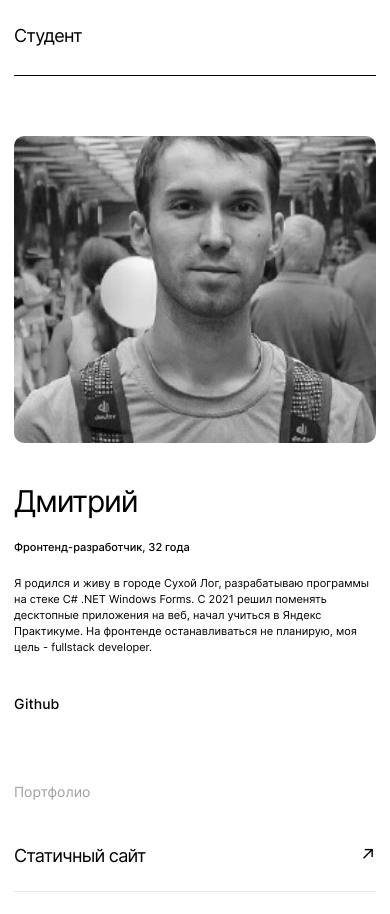
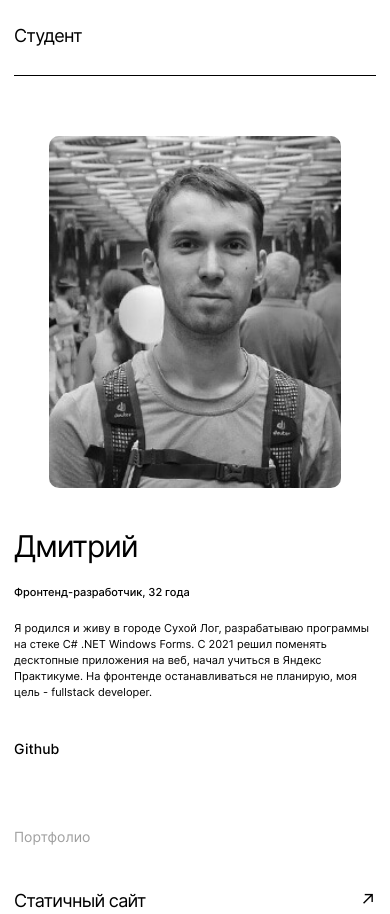
Before and after one commit to DBKai/movies-explorer-frontend, a React (Create React App) app: page / in a window 390 px wide. Shown: the part 1940-2854 px from the top of the page. Built offline with nearby package versions, Linux system fonts and the light colour scheme.

Commit message:
fix: photo size in main page

```diff
--- a/src/components/AboutMe/AboutMe.css
+++ b/src/components/AboutMe/AboutMe.css
@@ -108,7 +108,9 @@
   }
 
   .aboutme__photo {
-    width: 100%;
+    width: 292px;
+    height: 352px;
+    align-self: center;
   }
 
   .aboutme__container {
```
